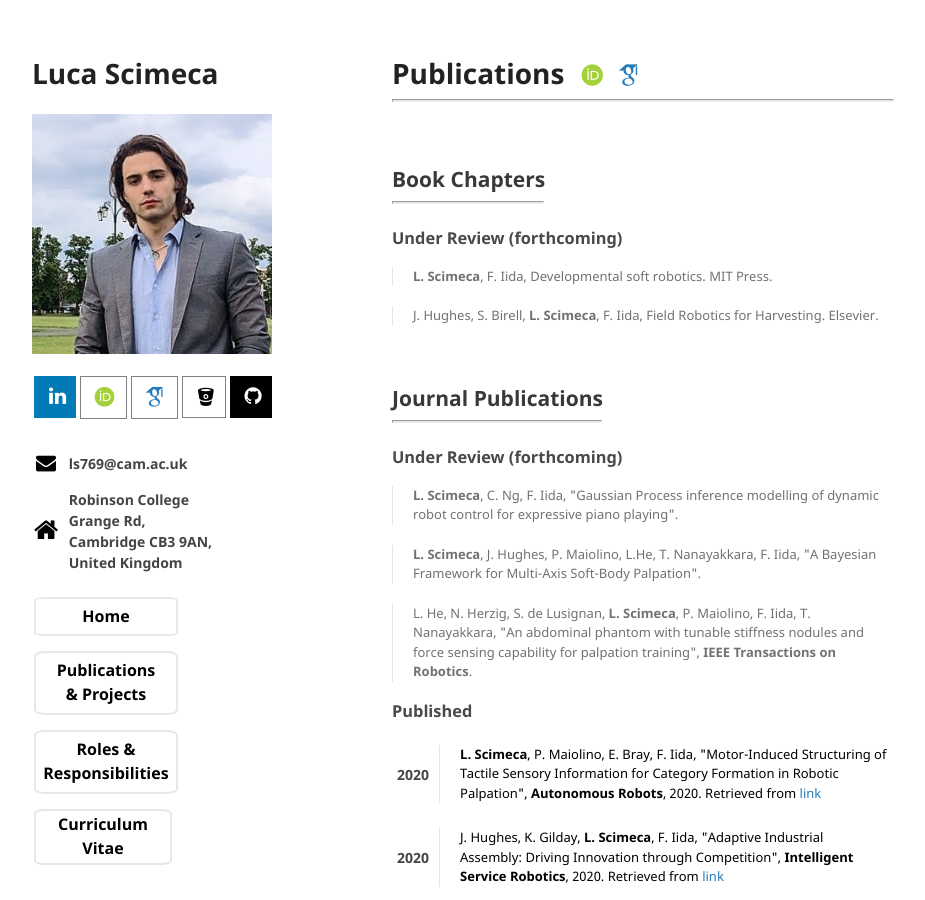
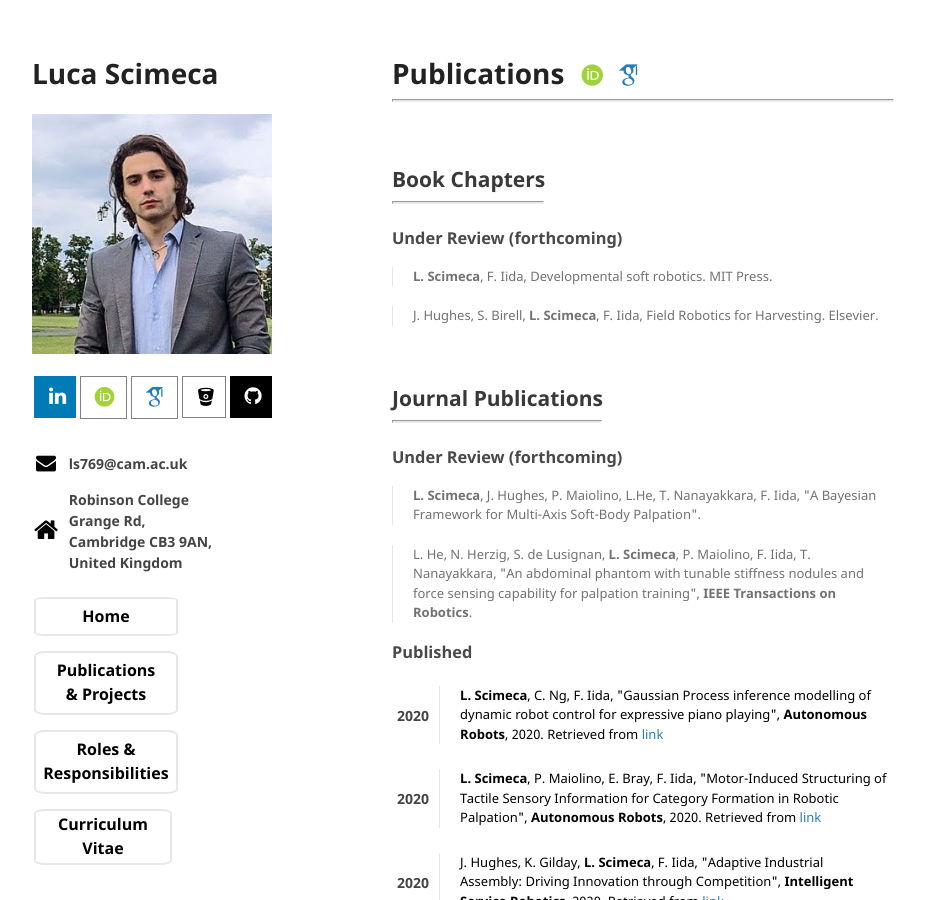
Before and after one commit to lucascimeca/lucascimeca.github.io, a Jekyll site: the page built from publications.md, in a window 1280 px wide and 900 px high. Shown: the whole window, without its empty margins (178-1103 px from the left). Built offline with Jekyll 4.4.1, drawn with Linux system fonts in a browser that asks for light colours; nearby versions of some CDN libraries; some web fonts are replaced; the repository's description, which GitHub fills in, is left out; our own code applies the rules of GitHub Pages for plain Markdown files; some of the changed text lies outside the part shown.

Commit message:
Update publications.md

```diff
--- a/publications.md
+++ b/publications.md
@@ -28,10 +28,6 @@ layout: default
 
 ### Under Review (forthcoming)
 
-> <div style="font-size: 13px"><b>L. Scimeca</b>, C. Ng, F. Iida, "Gaussian Process inference modelling of dynamic robot
-control for expressive piano playing".</div>
-<p></p>
-
 > <div style="font-size: 13px"><b>L. Scimeca</b>, J. Hughes, P. Maiolino, L.He, T. Nanayakkara, F. Iida, "A Bayesian Framework for Multi-Axis Soft-Body Palpation".</div>
 <p></p>
 
@@ -42,6 +38,17 @@ Transactions on Robotics</b>. </div>
 ### Published
 
 <table>
+
+ <tr>
+  <th style="padding: 5px 5px 20px 5px">
+   2020
+  </th>
+  <th style="padding: 5px 5px 20px 5px">
+   <blockquote><div style="font-size: 13px; color: black; font-weight: normal" id='AURO2020'>
+     <b>L. Scimeca</b>, C. Ng, F. Iida, "Gaussian Process inference modelling of dynamic robot
+control for expressive piano playing", <b>Autonomous Robots</b>, 2020. Retrieved from <a href="https://journals.plos.org/plosone/article?id=10.1371%2Fjournal.pone.0237826&fbclid=IwAR0zclQSxIsAKkR1miLh5qSAzhiYC6H-Zk0lgyRoKK9vi8ORlzXiKHVbPzc" target="_blank">link</a> </div></blockquote>
+  </th>
+ </tr>
 
  <tr>
   <th style="padding: 5px 5px 20px 5px">
@@ -150,6 +157,18 @@ T. Stone, B. Webb, A. Adden, N. B. Weddig, A. Honkanen, R. Templin, W. Wcislo, <
   </th>
  </tr>
 
+ <tr>
+  <th style="padding: 5px 5px 20px 5px">
+   2018
+  </th>
+  <th style="padding: 5px 5px 20px 5px">
+   <blockquote><div style="font-size: 13px; color: black; font-weight: normal" id='morph2018'>
+    <b>Scimeca, L.</b>, Maiolino, P., & Iida, F. (2018, April). Soft morphological processing of tactile stimuli for autonomous category formation. In 2018 IEEE International  Conference on Soft Robotics (<b>RoboSoft</b>) (pp. 356-361). IEEE. Retrieved  from <a href="https://ieeexplore.ieee.org/document/8404945/" target="_blank">link</a></div>
+   </blockquote>
+  </th>
+ </tr>
+
+
 </table>
 
 <br/>
```
